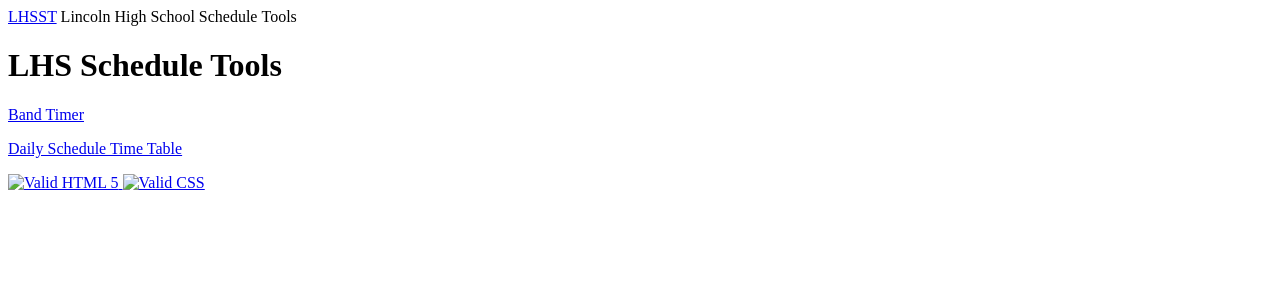
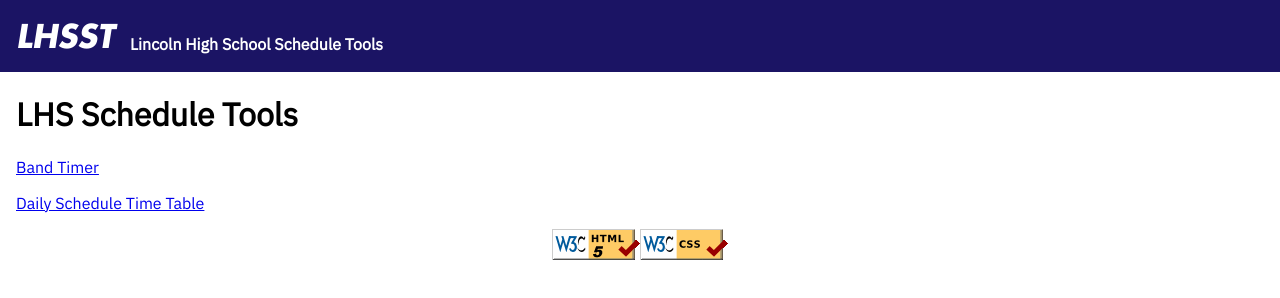
Before and after one commit to Yiru-Liu/LHS-band-timer, a plain HTML site: page index.html in a window 1280 px wide. Drawn offline with nearby package versions, Linux system fonts and the light colour scheme; the site is published under a folder, as on GitHub Pages, so addresses that start at the root find nothing.

Commit message:
Change absolute paths to relative paths

```diff
--- a/css/style.css
+++ b/css/style.css
@@ -3,7 +3,7 @@
     font-family: 'Futura LT BoldOblique';
     font-style: normal;
     font-weight: normal;
-    src: local('Futura LT BoldOblique'), url('/fonts/futura-lt/FuturaLT-BoldOblique.woff') format('woff');
+    src: local('Futura LT BoldOblique'), url('../fonts/futura-lt/FuturaLT-BoldOblique.woff') format('woff');
 }
 
 :root {
--- a/footer.html
+++ b/footer.html
@@ -1,14 +1,14 @@
 <footer>
     <a href="https://validator.w3.org/check?uri=https://yiru-liu.github.io/LHSST/">
         <img
-             src="/img/valid-html5v2.png"
+             src="./img/valid-html5v2.png"
              alt="Valid HTML 5"
              title="Valid HTML 5"
              height="31" width="88">
       </a>
       <a href="https://jigsaw.w3.org/css-validator/check/referer">
         <img
-             src="/img/valid-css.png"
+             src="./img/valid-css.png"
              alt="Valid CSS"
              title="Valid CSS"
              height="31" width="88">
--- a/index.html
+++ b/index.html
@@ -4,7 +4,7 @@
         <meta charset="UTF-8">
         <meta name="viewport" content="width=device-width, initial-scale=1.0">
         <title>LHSST: LHS Schedule Tools</title>
-        <link href="/css/style.css" rel="stylesheet" type="text/css" media="all">
+        <link href="./css/style.css" rel="stylesheet" type="text/css" media="all">
         <!-- <link rel="icon" type="image/x-icon" href="img/favicon.png"> -->
         <script src="https://ajax.googleapis.com/ajax/libs/jquery/3.6.0/jquery.min.js"></script>
         <script>
```
